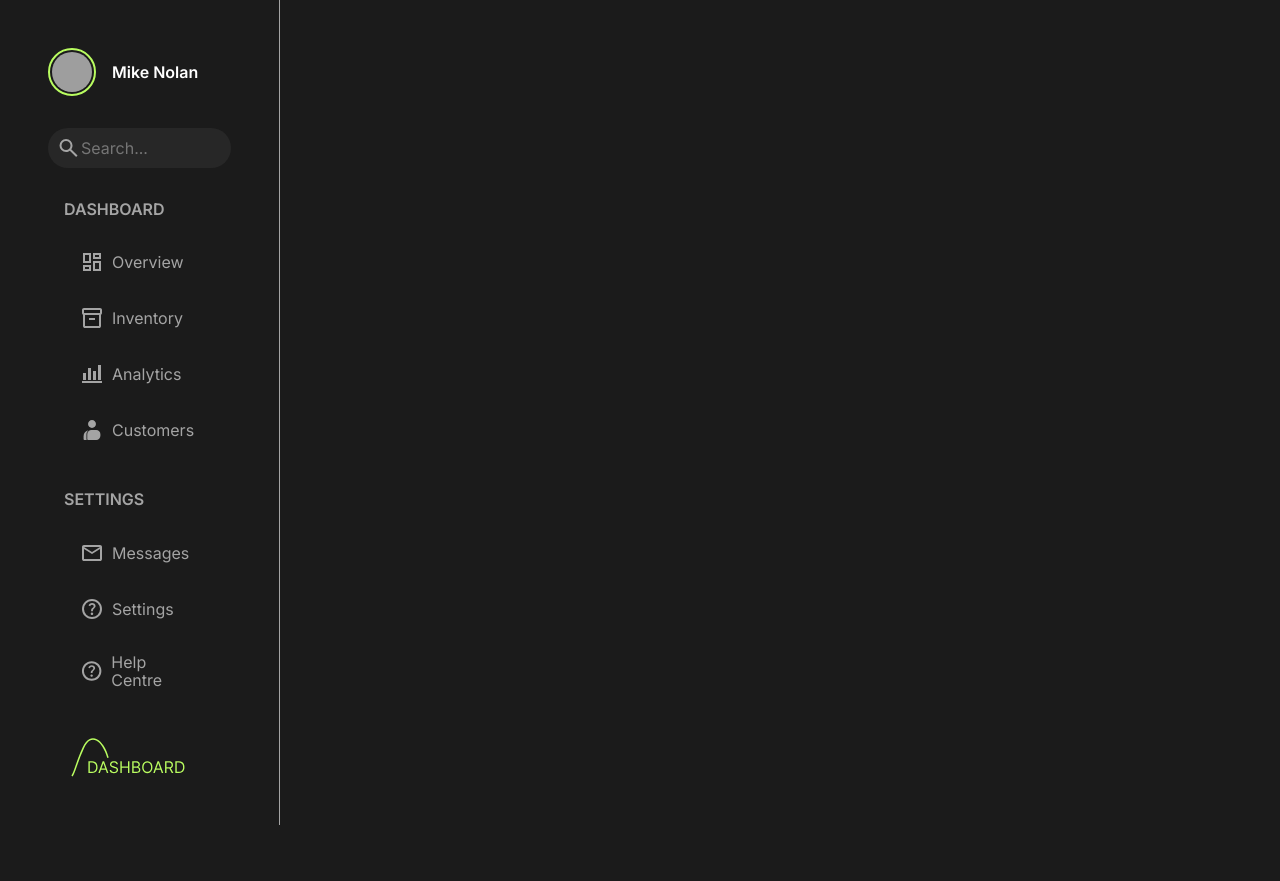
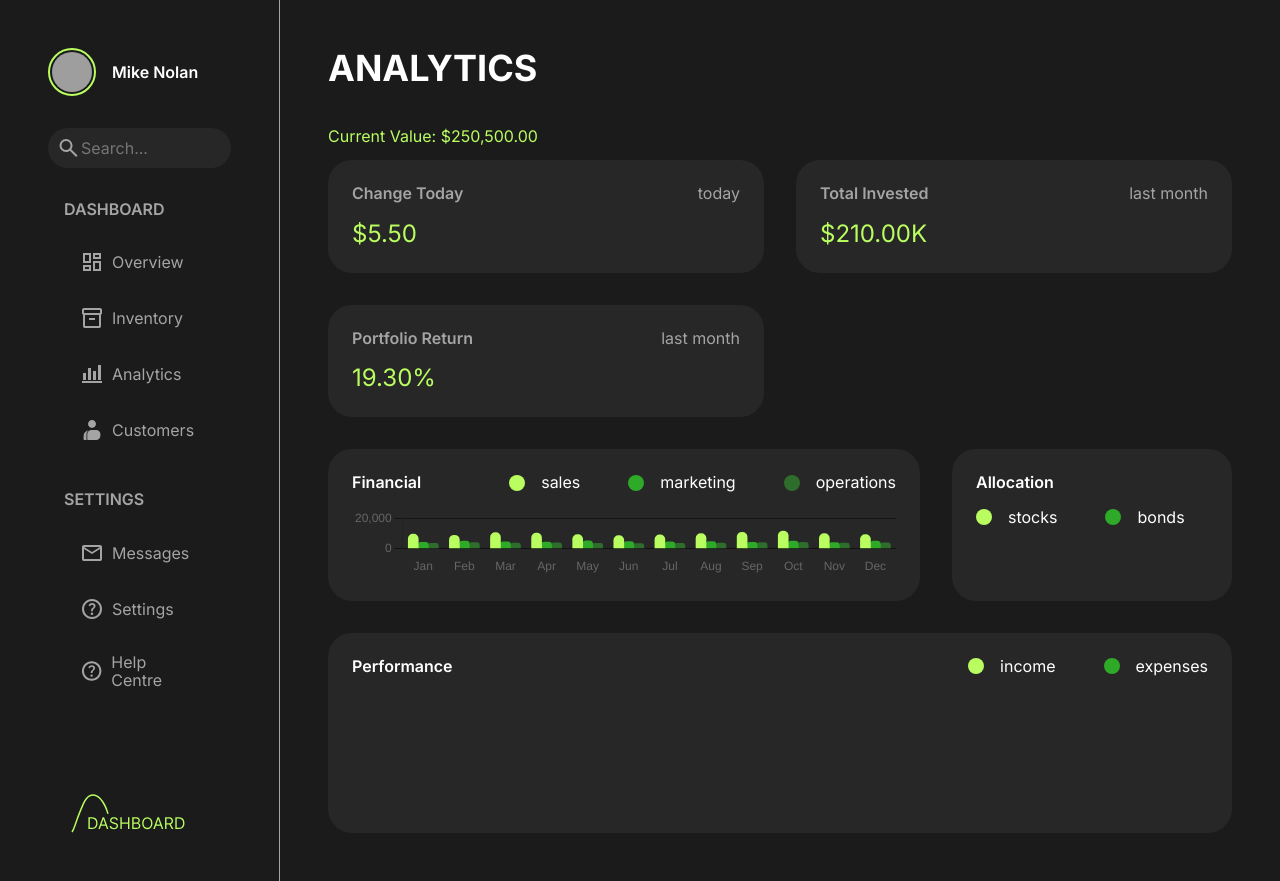
Before and after one commit to Tamer-Technologies/modern-dashboard, a website built with webpack: page src/index.html in a window 1280 px wide. Before the commit the page ends 825 px from the top, so only its background shows below. Built offline with nearby package versions, Linux system fonts and the light colour scheme; grey boxes are pictures that could not be loaded.

Commit message:
feat: add financial chart display functionality

```diff
--- a/analytic-data.json
+++ b/analytic-data.json
@@ -78,11 +78,11 @@
 		"datasets": [
 			{
 				"label": { "title": "income", "color": "#b9fd60" },
-				"value": [42000, 58000, 64000, 52000, 68000, 72000]
+				"values": [42000, 58000, 64000, 52000, 68000, 72000]
 			},
 			{
 				"label": { "title": "expenses", "color": "#2EA928" },
-				"value": [38000, 42000, 46000, 41000, 48000, 52000]
+				"values": [38000, 42000, 46000, 41000, 48000, 52000]
 			}
 		]
 	}
--- a/package.json
+++ b/package.json
@@ -31,6 +31,7 @@
 		"webpack-merge": "^6.0.1"
 	},
 	"dependencies": {
+		"chart.js": "^4.5.0",
 		"normalize.css": "^8.0.1"
 	}
 }
--- /dev/null
+++ b/src/components/charts/charts-configration/financial-chart.js
@@ -0,0 +1,44 @@
+import Chart from 'chart.js/auto';
+import analyticData from '../../../../analytic-data.json';
+
+export function renderFinancialChart() {
+	const data = analyticData.monthlyBarChart;
+
+	const ctx = document.getElementById('financial-track-chart');
+	const myChart = new Chart(ctx, {
+		type: 'bar',
+
+		options: {
+			maintainAspectRatio: false,
+
+			scales: {
+				x: {
+					grid: {
+						display: false,
+					},
+				},
+				y: {
+					grid: {
+						display: true,
+						color: '#141414',
+					},
+				},
+			},
+			plugins: {
+				legend: {
+					display: false,
+				},
+			},
+		},
+		data: {
+			labels: data.months,
+			datasets: data.datasets.map((section) => ({
+				label: section.label.title,
+				data: section.values,
+				borderRadius: 9999,
+				barThickness: 10,
+				backgroundColor: section.label.color,
+			})),
+		},
+	});
+}
--- a/src/components/charts/css/chart-body.css
+++ b/src/components/charts/css/chart-body.css
@@ -1,4 +1,11 @@
 .chart-body {
+	width: 100%;
+	height: 100%;
+	aspect-ratio: 16/2.5;
 	padding-top: var(--space-md);
-	min-height: 130px;
 }
+
+.chart-body canvas {
+	height: 100% !important;
+	width: 100% !important;
+}
--- a/src/features/pageNavigation.js
+++ b/src/features/pageNavigation.js
@@ -3,7 +3,7 @@ import { getPage } from '../services/getPage';
 const container = document.querySelector('.main__section');
 const pageNavButton = document.querySelectorAll('.sidebar-left__nav-item');
 
-function showPage(pageTitle) {
+export function showPage(pageTitle) {
 	const page = getPage(pageTitle);
 	container.replaceChildren();
 	container.innerHTML = `
--- a/src/pages/analytics/js/AnalyticsRenderer.js
+++ b/src/pages/analytics/js/AnalyticsRenderer.js
@@ -7,6 +7,7 @@ import {
 import { createDonutChart } from '../../../components/charts/js/DonutChart';
 import { createExtendedChart } from '../../../components/charts/js/ExtendedChart';
 import { createMetricCard } from '../../../components/metric-card/js/MetricCard';
+import { renderFinancialChart } from '../../../components/charts/charts-configration/financial-chart';
 
 export function renderAnalytics() {
 	const analytics = `
@@ -64,9 +65,9 @@ export function renderAnalytics() {
 
         <div class="analytics-section__performance-track">
           ${createExtendedChart(
-						'financial',
-						'bar',
-						'financial-track-chart',
+						'performance',
+						'line',
+						'performance-track-chart',
 						analyticData.monthlyPerformance.datasets.map((data) => data.label)
 					)}
         </div>
@@ -75,5 +76,9 @@ export function renderAnalytics() {
     </div>
   `;
 
+	setTimeout(() => {
+		renderFinancialChart();
+	}, 0);
+
 	return analytics;
 }
--- a/src/script.js
+++ b/src/script.js
@@ -5,3 +5,6 @@ import './components/charts/js/Charts';
 import './features/pageNavigation';
 import './components/metric-card/css/metrics-card.css';
 import './pages/analytics/css/analytics-page.css';
+import { showPage } from './features/pageNavigation';
+
+showPage('Analytics');
```
Also changed, not shown: 1 other file.
